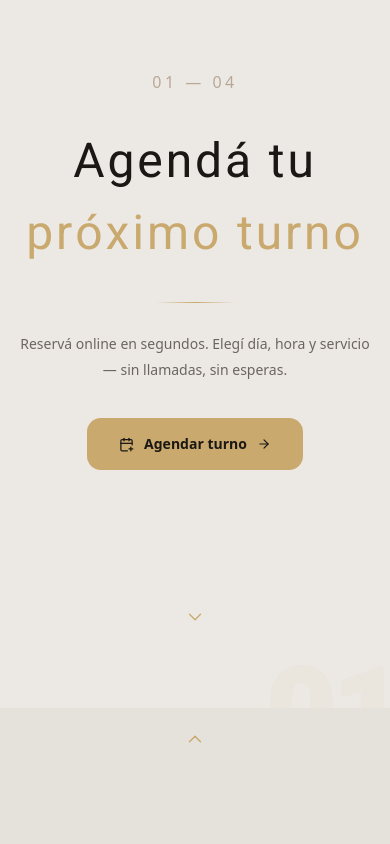
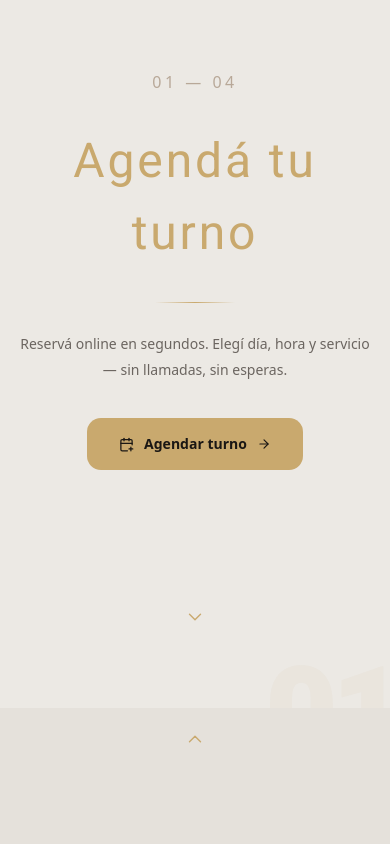
Before and after one commit to santiagomanso/turnero-peluqueria, a Next.js app: page / in a window 390 px wide. Shown: the part 980-1824 px from the top of the page. Built offline with nearby package versions, Linux system fonts and the light colour scheme; no server answers.

Commit message:
feat(home): responsive title — mobile single line, tablet+ two lines for section-01

```diff
--- a/src/app/_components/home-screen/index.tsx
+++ b/src/app/_components/home-screen/index.tsx
@@ -18,6 +18,7 @@ export function HomeScreen() {
         decoNumber="01"
         titleLine1="Agendá tu"
         titleLine2="próximo turno"
+        mobileTitle="Agendá tu turno"
         accentLine={2}
         description="Reservá online en segundos. Elegí día, hora y servicio — sin llamadas, sin esperas."
         ctaLabel="Agendar turno"
--- a/src/app/_components/home-screen/parallax-section.tsx
+++ b/src/app/_components/home-screen/parallax-section.tsx
@@ -11,6 +11,7 @@ type Props = {
   counter: string;
   titleLine1: string;
   titleLine2: string;
+  mobileTitle?: string;
   accentLine?: 1 | 2;
   description: string;
   ctaLabel: string;
@@ -30,6 +31,7 @@ export function ParallaxSection({
   counter,
   titleLine1,
   titleLine2,
+  mobileTitle,
   accentLine = 2,
   description,
   ctaLabel,
@@ -126,7 +128,21 @@ export function ParallaxSection({
             dark ? "text-white" : "text-content dark:text-zinc-100",
           )}
         >
-          <span className="block overflow-hidden">
+          {/* Mobile override: single line, hidden on md+ */}
+          {mobileTitle && (
+            <span className="block overflow-hidden md:hidden">
+              <motion.span
+                className={cn("block", accentLine === 2 && "text-gold")}
+                initial={{ y: "105%" }}
+                animate={isInView ? { y: "0%" } : { y: "105%" }}
+                transition={{ duration: 0.9, ease: [0.16, 1, 0.3, 1] as const, delay: 0.1 }}
+              >
+                {mobileTitle}
+              </motion.span>
+            </span>
+          )}
+          {/* Desktop: two lines, always shown (or hidden on mobile if mobileTitle provided) */}
+          <span className={cn("block overflow-hidden", mobileTitle && "hidden md:block")}>
             <motion.span
               className={cn("block", accentLine === 1 && "text-gold")}
               initial={{ y: "105%" }}
@@ -136,7 +152,7 @@ export function ParallaxSection({
               {titleLine1}
             </motion.span>
           </span>
-          <span className="block overflow-hidden">
+          <span className={cn("block overflow-hidden", mobileTitle && "hidden md:block")}>
             <motion.span
               className={cn("block", accentLine === 2 && "text-gold")}
               initial={{ y: "105%" }}
```
